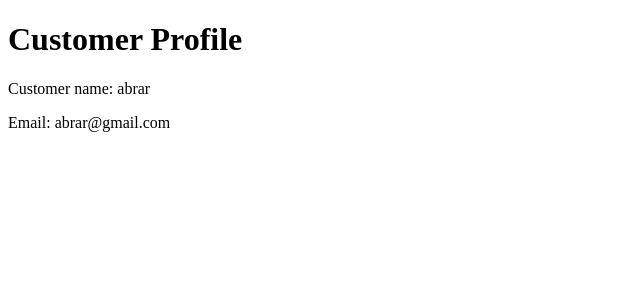
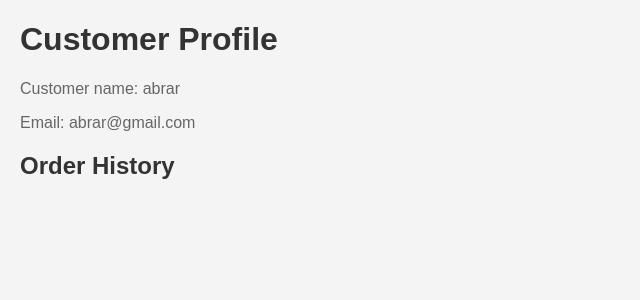
Before and after one commit to abrarwritescode/GrocerEase, a Django app: template GrocerEase/projects/templates/projects/customerprofile.html in a window 1280 px wide. Shown: the top 300 px of the page, without its empty margins (0-640 px from the left). Run offline with Django 4.2, Linux system fonts and the light colour scheme; the template is opened without the code that fills it: values that come from a table or form of the project are taken from there, others are empty; data comes from the database, SQL or seed files in the repository; both versions use the stored data as it was after the commit.

Commit message:
Updated User Profile

```diff
--- a/GrocerEase/projects/templates/projects/customerprofile.html
+++ b/GrocerEase/projects/templates/projects/customerprofile.html
@@ -2,12 +2,91 @@
 <html>
   <head>
     <title>Customer Profile</title>
+    <style>
+      body {
+        font-family: Arial, sans-serif;
+        background-color: #f4f4f4;
+        margin: 20px;
+      }
+
+      h1,
+      h2 {
+        color: #333;
+      }
+
+      p {
+        color: #666;
+      }
+
+      table {
+        width: 100%;
+        border-collapse: collapse;
+        margin-top: 20px;
+      }
+
+      th,
+      td {
+        border: 1px solid #ddd;
+        padding: 12px;
+        text-align: left;
+      }
+
+      th {
+        background-color: #f2f2f2;
+      }
+
+      .order-details {
+        display: flex;
+        justify-content: space-between;
+        align-items: center;
+      }
+
+      .order-date {
+        color: #888;
+      }
+    </style>
   </head>
   <body>
     <h1>Customer Profile</h1>
     {% if customer %}
     <p>Customer name: {{ customer.customername }}</p>
     <p>Email: {{ customer.customeremail }}</p>
+
+    <h2>Order History</h2>
+    <ul>
+      {% for order in customer.order_set.all %}
+      <li>
+        <div class="order-details">
+          <div>
+            <strong>Order ID:</strong> {{ order.id }}<br />
+            <strong>Total:</strong> Tk.{{ order.get_cart_total }}
+          </div>
+          <div class="order-date">
+            <strong>Date:</strong> {{ order.date_ordered|date:"F j, Y H:i" }}
+          </div>
+        </div>
+        <div class="order-items">
+          <strong>Items:</strong>
+          <table>
+            <thead>
+              <tr>
+                <th>Product</th>
+                <th>Quantity</th>
+              </tr>
+            </thead>
+            <tbody>
+              {% for order_item in order.orderitem_set.all %}
+              <tr>
+                <td>{{ order_item.product.itemtitle }}</td>
+                <td>{{ order_item.quantity }} Pcs</td>
+              </tr>
+              {% endfor %}
+            </tbody>
+          </table>
+        </div>
+      </li>
+      {% endfor %}
+    </ul>
     {% endif %}
   </body>
 </html>
```
Also changed, not shown: GrocerEase/db.sqlite3. Lines whose indentation alone changed are shown as unchanged.
